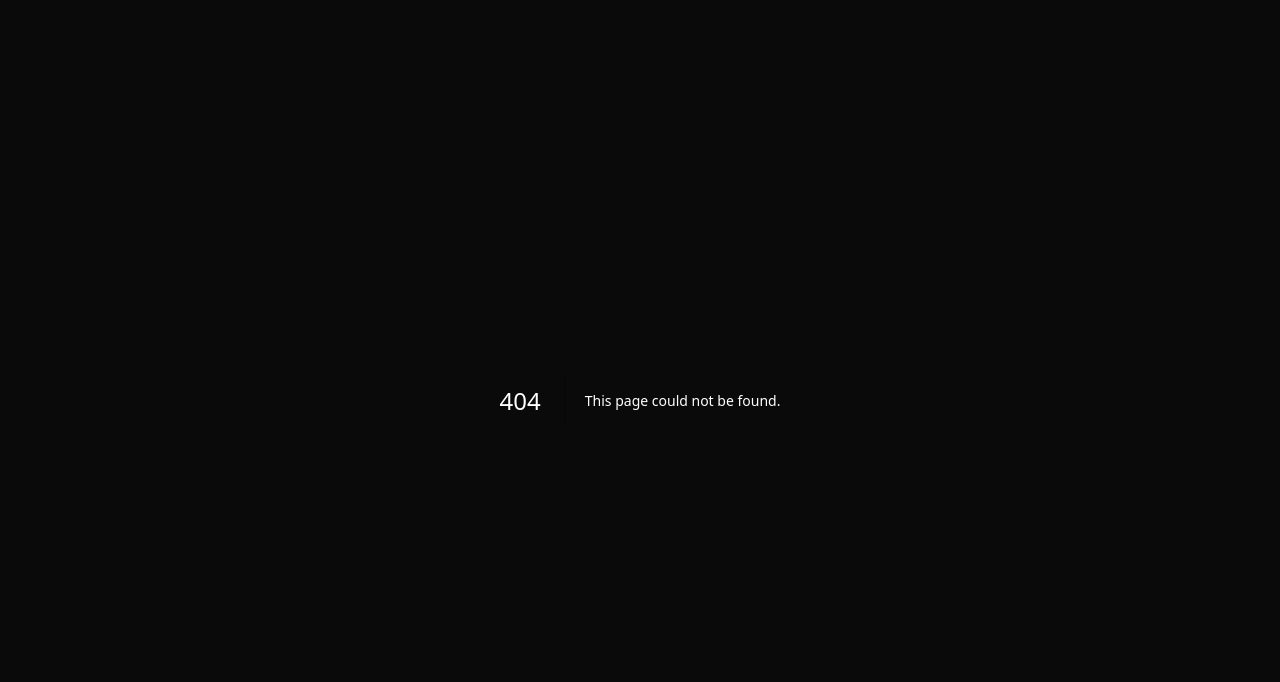
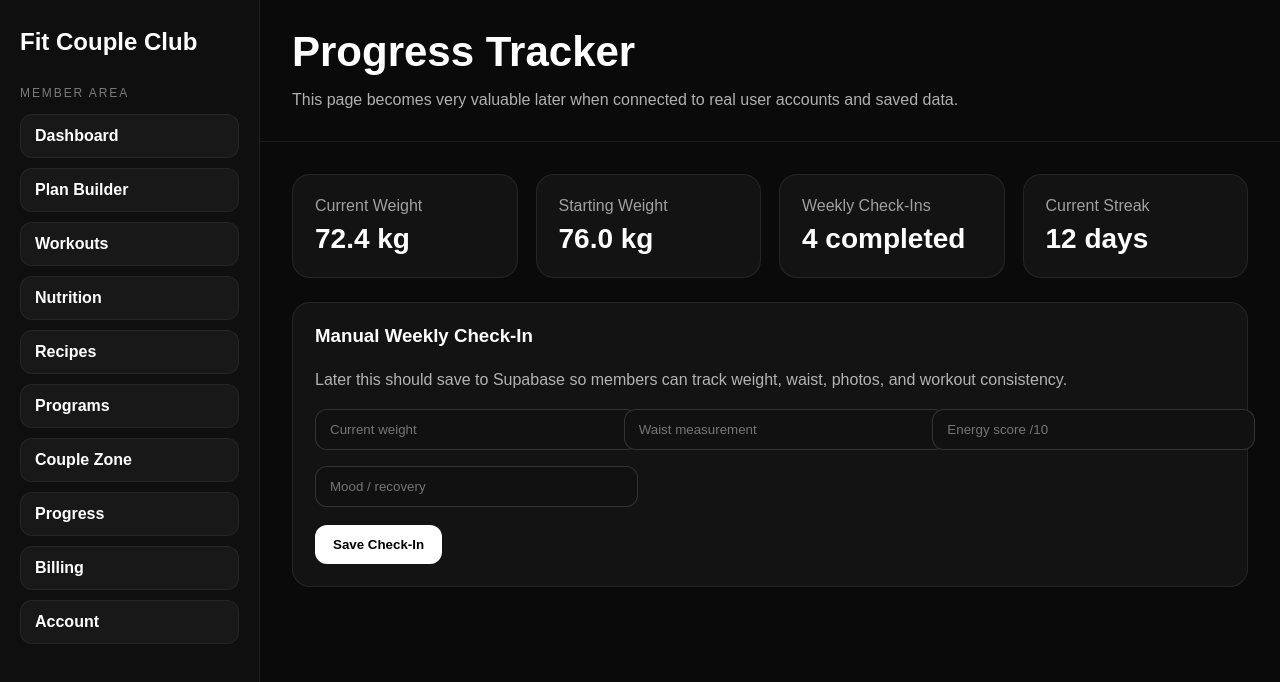
Before and after one commit to nielsvdz-ops/fit-couple-club, a Next.js app: page /progress in a window 1280 px wide. Before the commit this address had no page. Shown: the top 682 px of the page. Built offline with nearby package versions, Linux system fonts and the light colour scheme.

Commit message:
Create page.js

```diff
--- /dev/null
+++ b/app/progress/page.js
@@ -0,0 +1,49 @@
+import DashboardLayout from "../../components/DashboardLayout";
+
+export default function ProgressPage() {
+  const stats = [
+    ["Current Weight", "72.4 kg"],
+    ["Starting Weight", "76.0 kg"],
+    ["Weekly Check-Ins", "4 completed"],
+    ["Current Streak", "12 days"],
+  ];
+
+  return (
+    <DashboardLayout
+      title="Progress Tracker"
+      subtitle="This page becomes very valuable later when connected to real user accounts and saved data."
+    >
+      <div style={{ display: "grid", gridTemplateColumns: "repeat(auto-fit,minmax(220px,1fr))", gap: "18px", marginBottom: "24px" }}>
+        {stats.map(([label, value]) => (
+          <div key={label} style={card}>
+            <div style={{ color: "rgba(255,255,255,0.6)", marginBottom: "8px" }}>{label}</div>
+            <div style={{ fontSize: "28px", fontWeight: "800" }}>{value}</div>
+          </div>
+        ))}
+      </div>
+
+      <div style={card}>
+        <h3 style={{ marginTop: 0 }}>Manual Weekly Check-In</h3>
+        <p style={muted}>Later this should save to Supabase so members can track weight, waist, photos, and workout consistency.</p>
+        <div style={{ display: "grid", gridTemplateColumns: "repeat(auto-fit,minmax(220px,1fr))", gap: "16px" }}>
+          <input placeholder="Current weight" style={input} />
+          <input placeholder="Waist measurement" style={input} />
+          <input placeholder="Energy score /10" style={input} />
+          <input placeholder="Mood / recovery" style={input} />
+        </div>
+        <button style={button}>Save Check-In</button>
+      </div>
+    </DashboardLayout>
+  );
+}
+
+const card = {
+  background: "rgba(255,255,255,0.04)",
+  border: "1px solid rgba(255,255,255,0.08)",
+  borderRadius: "18px",
+  padding: "22px",
+};
+
+const muted = { color: "rgba(255,255,255,0.68)", lineHeight: 1.7 };
+const input = { width: "100%", padding: "12px 14px", borderRadius: "12px", border: "1px solid rgba(255,255,255,0.14)", background: "#111", color: "white" };
+const button = { marginTop: "18px", padding: "12px 18px", borderRadius: "12px", border: "none", background: "white", color: "black", fontWeight: "700", cursor: "pointer" };
```
